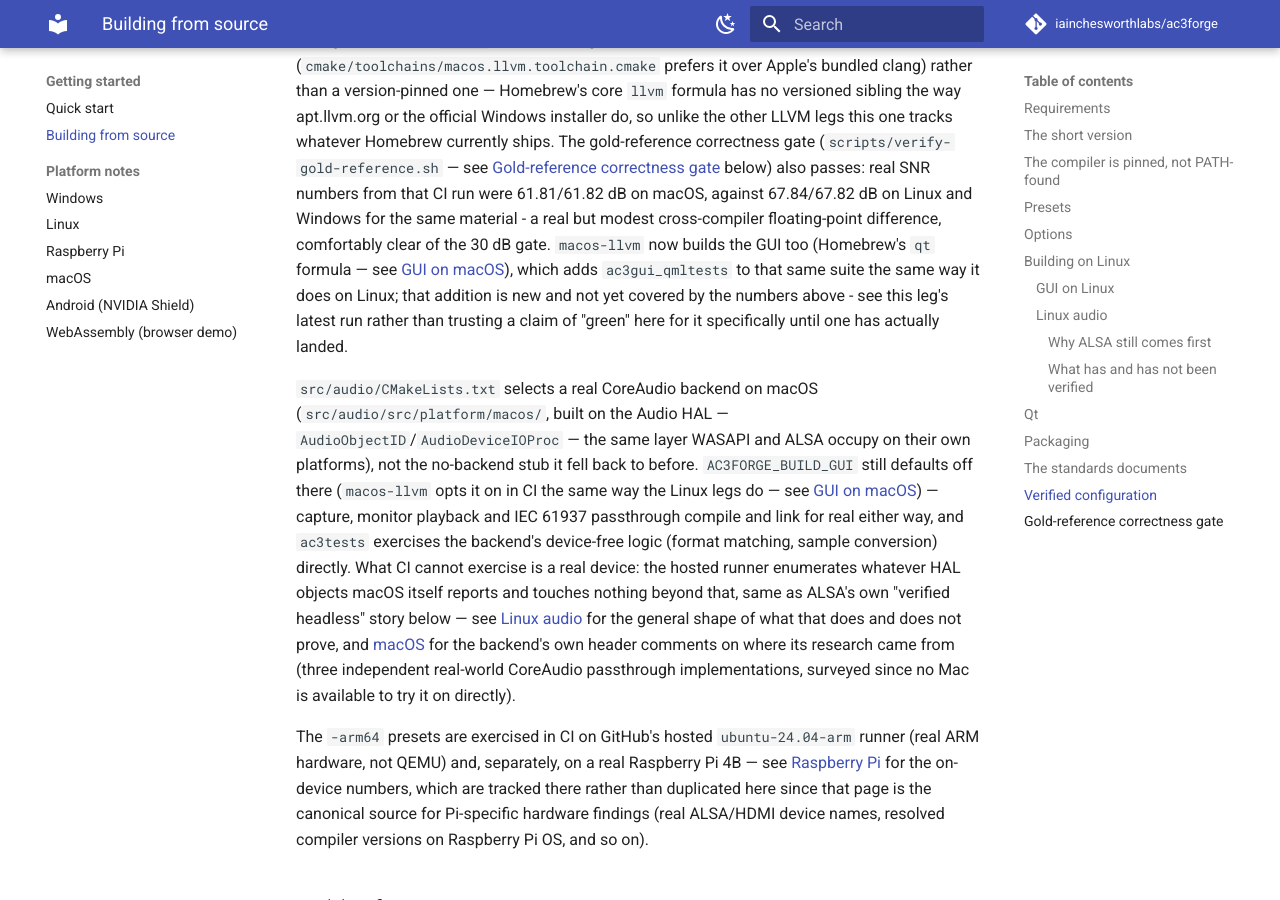
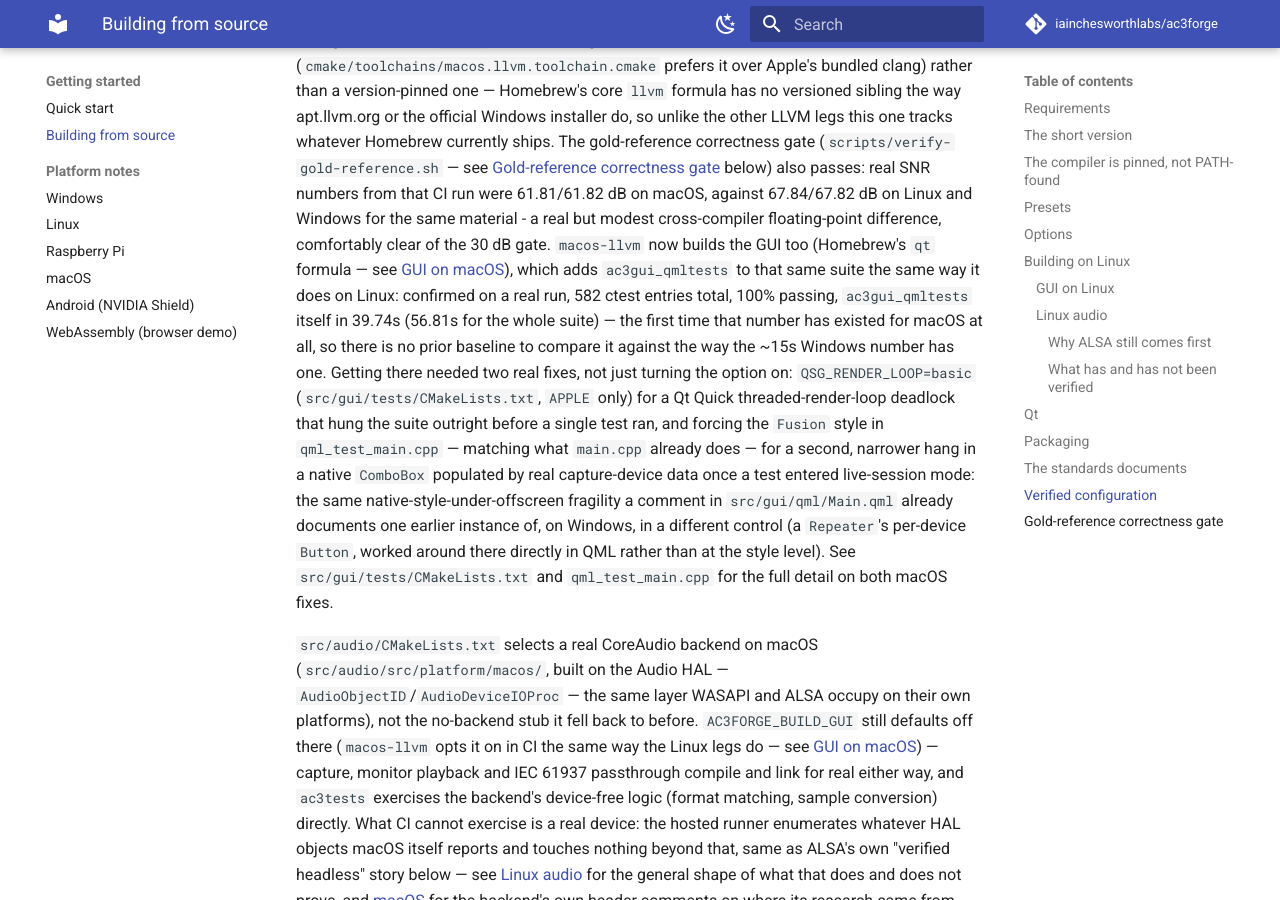
Before and after one commit to iainchesworth/ac3forge, an MkDocs documentation site: the page built from docs/building.md, in a window 1280 px wide and 900 px high, scrolled down 14970 px. Built offline with MkDocs 1.6.1 and Material for MkDocs 9.7.7, drawn with Linux system fonts in a browser that asks for light colours; comment, search, counter and statistics services are not loaded.

Commit message:
docs(macos): record the real numbers from the first green GUI CI run
macos-llvm passed for real: 582 ctest entries, 100%, ac3gui_qmltests in
39.74s of a 56.81s total run, gold-reference gate and ac3gui --smoke both
clean. Replaces the earlier hedged "unverified until a real run confirms
it" language with what that run actually showed, including the two fixes
(QSG_RENDER_LOOP=basic, forcing Fusion in the test binary) it took to get
there.

```diff
--- a/docs/building.md
+++ b/docs/building.md
@@ -552,9 +552,19 @@ below) also passes: real SNR numbers from that CI run were 61.81/61.82 dB on mac
 67.84/67.82 dB on Linux and Windows for the same material - a real but modest cross-compiler
 floating-point difference, comfortably clear of the 30 dB gate. `macos-llvm` now builds the GUI
 too (Homebrew's `qt` formula — see [GUI on macOS](platforms/macos.md#gui-on-macos)), which adds
-`ac3gui_qmltests` to that same suite the same way it does on Linux; that addition is new and not
-yet covered by the numbers above - see this leg's latest run rather than trusting a claim of
-"green" here for it specifically until one has actually landed.
+`ac3gui_qmltests` to that same suite the same way it does on Linux: confirmed on a real run, 582
+ctest entries total, 100% passing, `ac3gui_qmltests` itself in 39.74s (56.81s for the whole
+suite) — the first time that number has existed for macOS at all, so there is no prior baseline
+to compare it against the way the ~15s Windows number has one. Getting there needed two real
+fixes, not just turning the option on: `QSG_RENDER_LOOP=basic` (`src/gui/tests/CMakeLists.txt`,
+`APPLE` only) for a Qt Quick threaded-render-loop deadlock that hung the suite outright before a
+single test ran, and forcing the `Fusion` style in `qml_test_main.cpp` — matching what `main.cpp` already does —
+for a second, narrower hang in a native `ComboBox` populated by real capture-device data once a
+test entered live-session mode: the same native-style-under-offscreen fragility a comment in
+`src/gui/qml/Main.qml` already documents one earlier instance of, on Windows, in a different
+control (a `Repeater`'s per-device `Button`, worked around there directly in QML rather than at
+the style level). See `src/gui/tests/CMakeLists.txt` and `qml_test_main.cpp` for the full detail
+on both macOS fixes.
 
 `src/audio/CMakeLists.txt` selects a real CoreAudio backend on macOS (`src/audio/src/platform/macos/`,
 built on the Audio HAL — `AudioObjectID`/`AudioDeviceIOProc` — the same layer WASAPI and ALSA
```
Also changed, not shown: docs/platforms/macos.md (+8 -3 lines).
